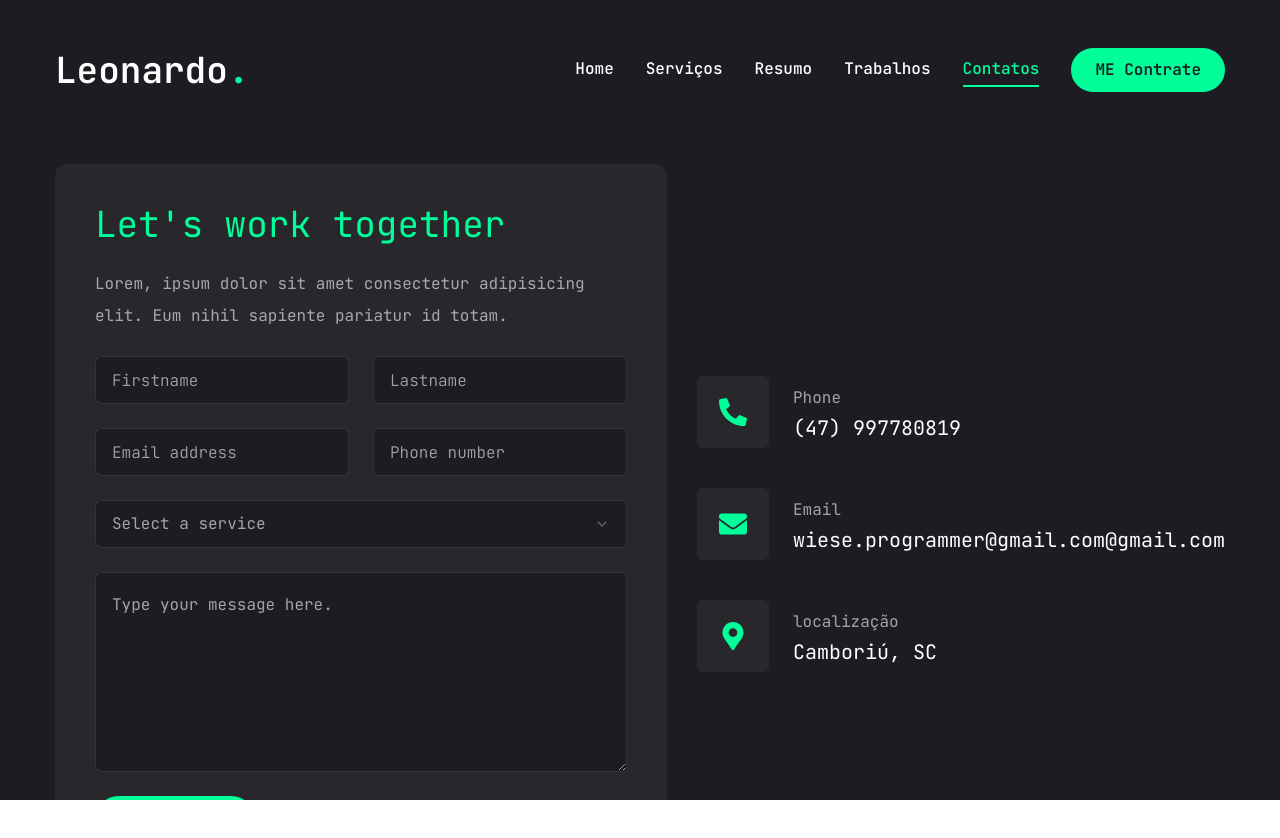
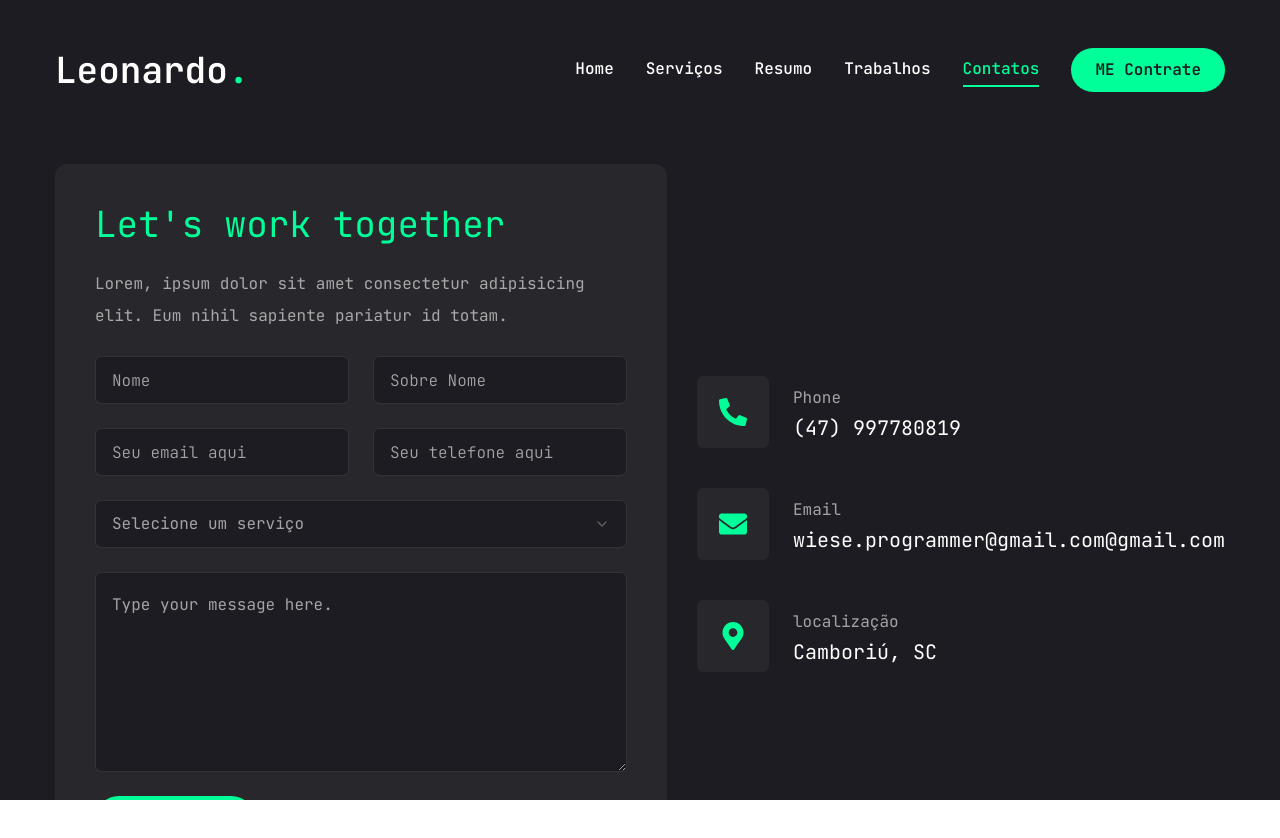
Before and after one commit to Leo-WA/new_portifolio, a Next.js app: page /contact in a window 1280 px wide. Shown: the top 838 px of the page. Built offline with nearby package versions, Linux system fonts and the light colour scheme.

Commit message:
corrigido

```diff
--- a/app/contact/page.jsx
+++ b/app/contact/page.jsx
@@ -58,15 +58,15 @@ const Contact = () => {
               </p>
               {/* input */}
               <div className="grid grid-cols-1 md:grid-cols-2 gap-6">
-                <Input type="nome" placeholder="Firstname" />
-                <Input type="sobre nome" placeholder="Lastname" />
-                <Input type="seu email" placeholder="Email address" />
-                <Input type="seu celular" placeholder="Phone number" />
+                <Input type="firstname" placeholder="Nome" />
+                <Input type="lastname" placeholder="Sobre Nome" />
+                <Input type="email" placeholder="Seu email aqui" />
+                <Input type="phone" placeholder="Seu telefone aqui" />
               </div>
               {/* select */}
               <Select>
                 <SelectTrigger className="w-full">
-                  <SelectValue placeholder="Select a service" />
+                  <SelectValue placeholder="Selecione um serviço" />
                 </SelectTrigger>
                 <SelectContent>
                   <SelectGroup>
```
